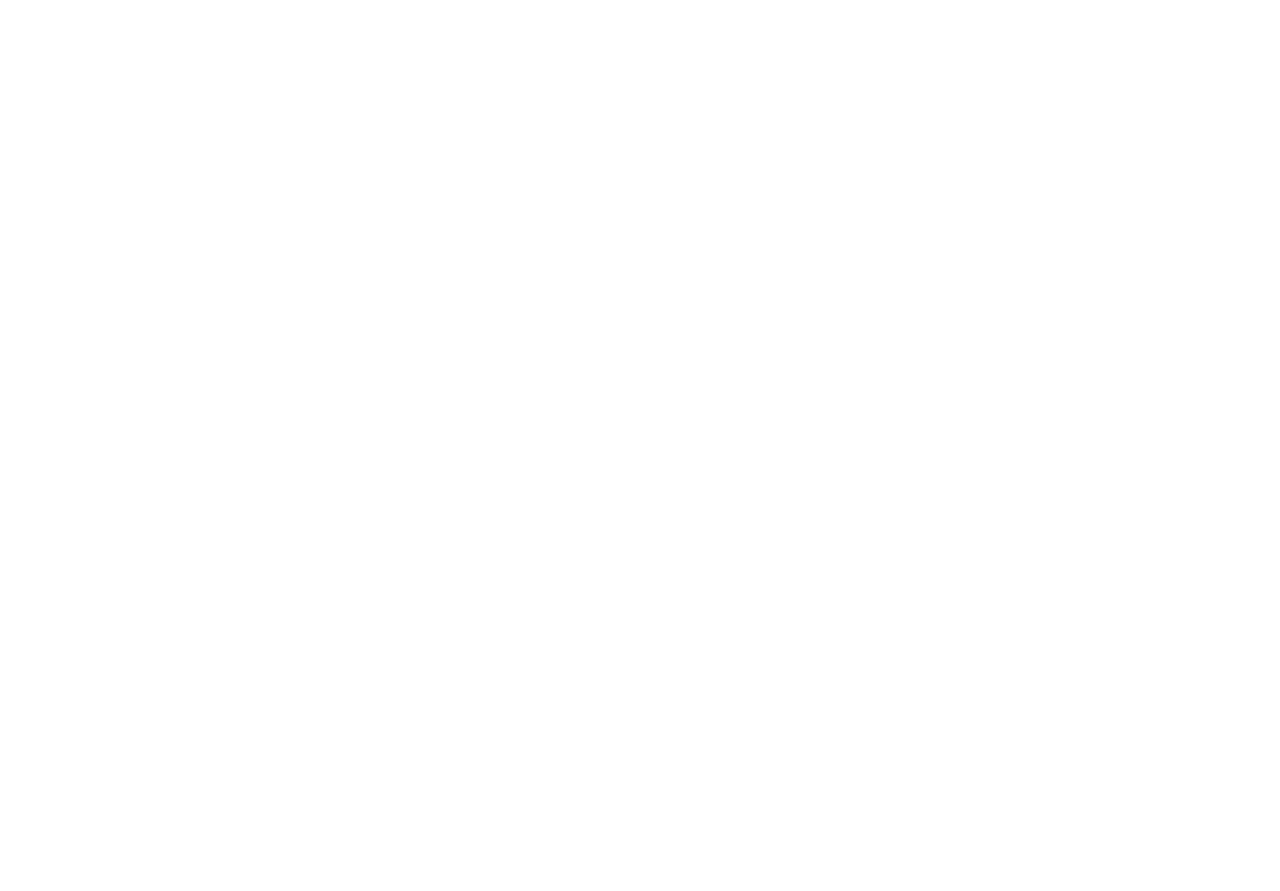
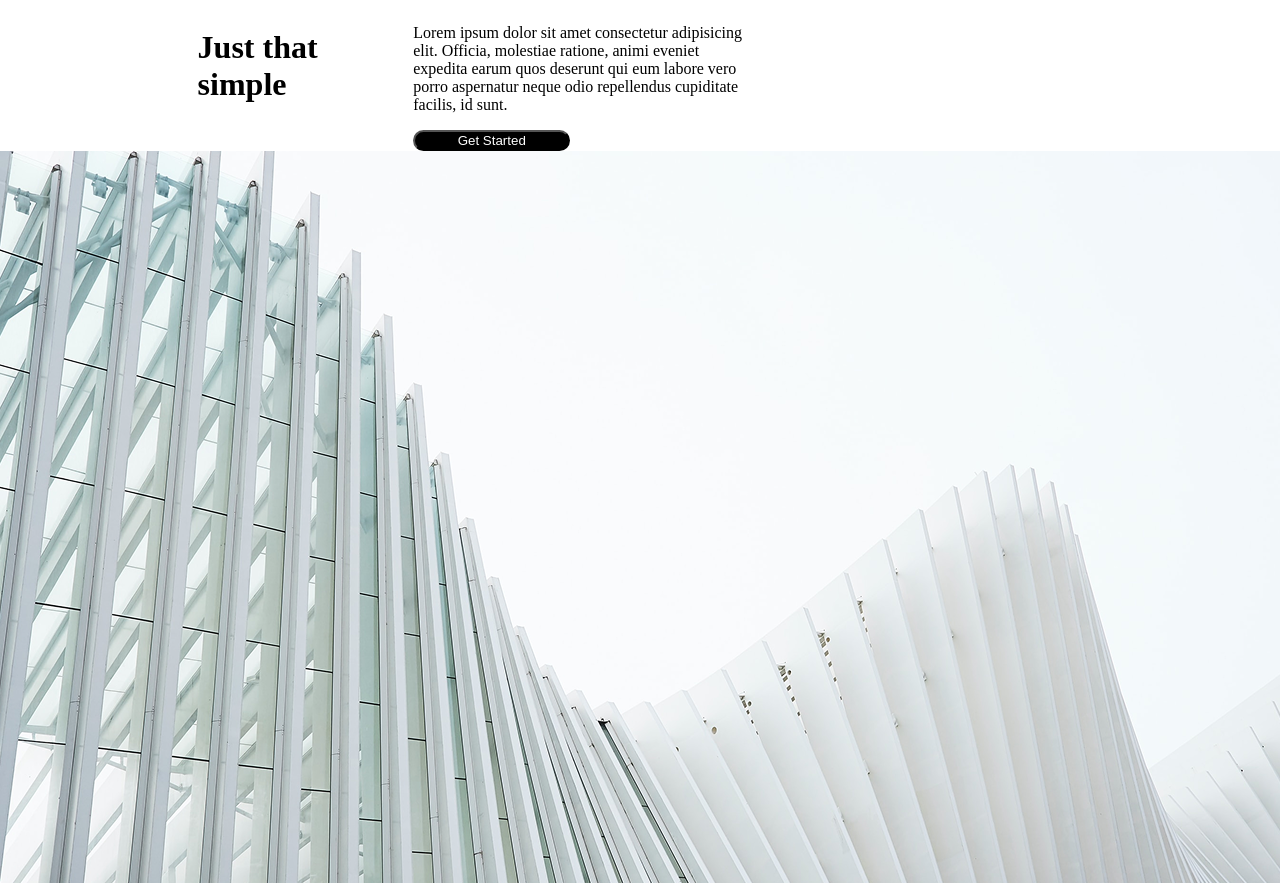
Before and after one commit to AntonioFPllefia/M8-smx-Aguera, a plain HTML site: page AntonioM8/Practicas 2 /PaginaWeb3/index.html in a window 1280 px wide. Before the commit the page ends 800 px from the top, so only its background shows below. Drawn offline with Linux system fonts and the light colour scheme.

Commit message:
se ha acabado una pagina web, se subio una imagen para esta, y se ha creado una nueva carpeta con un index y style nuevos

```diff
--- a/AntonioM8/Practicas 2 /PaginaWeb3/index.html
+++ b/AntonioM8/Practicas 2 /PaginaWeb3/index.html
@@ -1,12 +1,28 @@
 <!DOCTYPE html>
 <html lang="es">
-<head>
-    <meta charset="UTF-8">
-    <meta name="viewport" content="width=device-width, initial-scale=1.0">
+  <head>
+    <meta charset="UTF-8" />
+    <meta name="viewport" content="width=device-width, initial-scale=1.0" />
     <title>Document</title>
-    <link rel="stylesheet" href="style.css">
-</head>
-<body>
-
-</body>
+    <link rel="stylesheet" href="style.css" />
+  </head>
+  <body>
+    <div class="container">
+      <div class="header">
+        <h1>Just that simple</h1>
+        <div class="textoyboton">
+          <p>
+            Lorem ipsum dolor sit amet consectetur adipisicing elit. Officia,
+            molestiae ratione, animi eveniet expedita earum quos deserunt qui
+            eum labore vero porro aspernatur neque odio repellendus cupiditate
+            facilis, id sunt.
+          </p>
+          <button>Get Started</button>
+        </div>
+      </div>
+      <div class="container-img">
+        <img src="heroImage.png" alt="" />
+      </div>
+    </div>
+  </body>
 </html>
--- a/AntonioM8/Practicas 2 /PaginaWeb3/style.css
+++ b/AntonioM8/Practicas 2 /PaginaWeb3/style.css
@@ -0,0 +1,29 @@
+.header {
+  display: flex;
+  justify-content: space-between;
+}
+
+.container-img {
+  display: flex;
+  justify-content: center;
+  width: 100%;
+}
+.container {
+  width: 70%;
+  margin: auto;
+}
+
+button{
+    background-color: black;
+    color: white;
+    border-radius: 20px;
+    width: 157px;
+    size: 50px;
+}
+
+h1 {
+  width: 50%;
+}
+p {
+  width: 50%;
+}
```
Also changed, not shown: AntonioM8/Practicas 2 /PaginaWeb3/Imagen1.png (added), AntonioM8/Practicas 2 /PaginaWeb3/heroImage.png (added).
